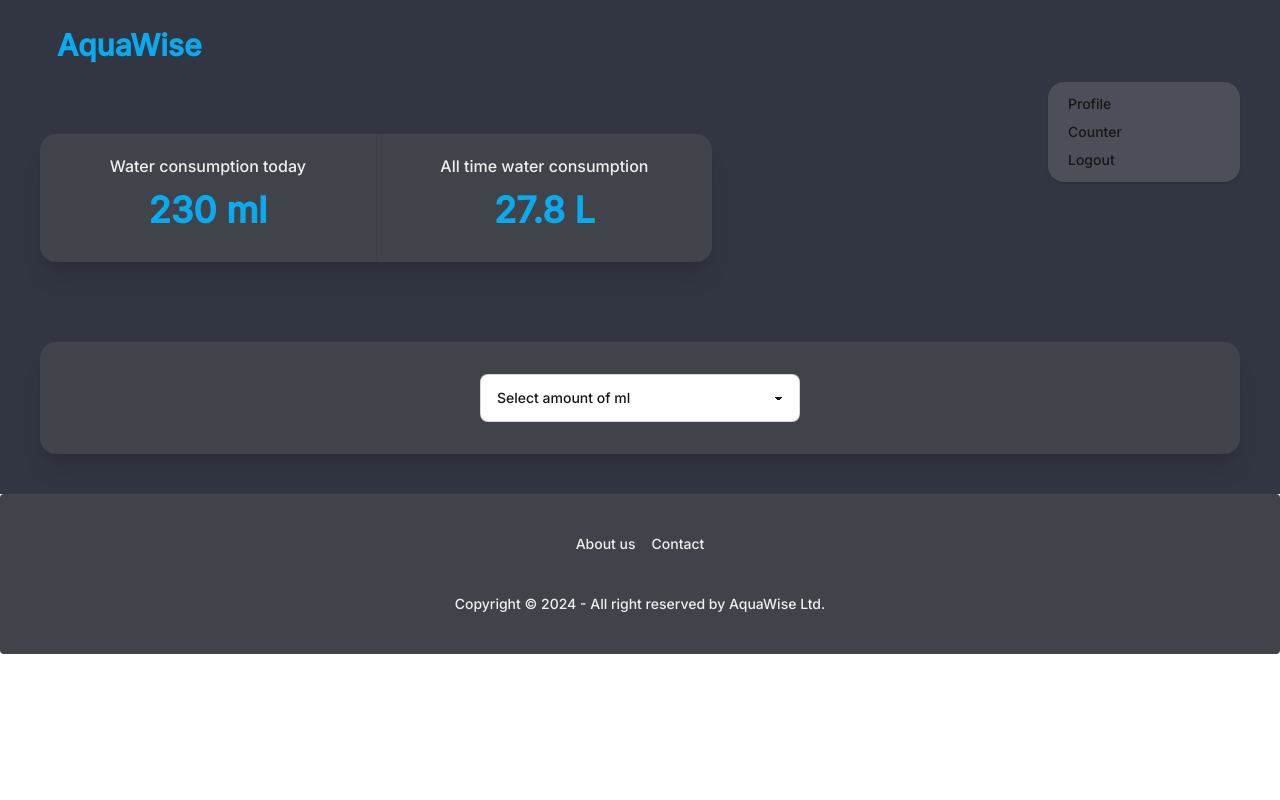
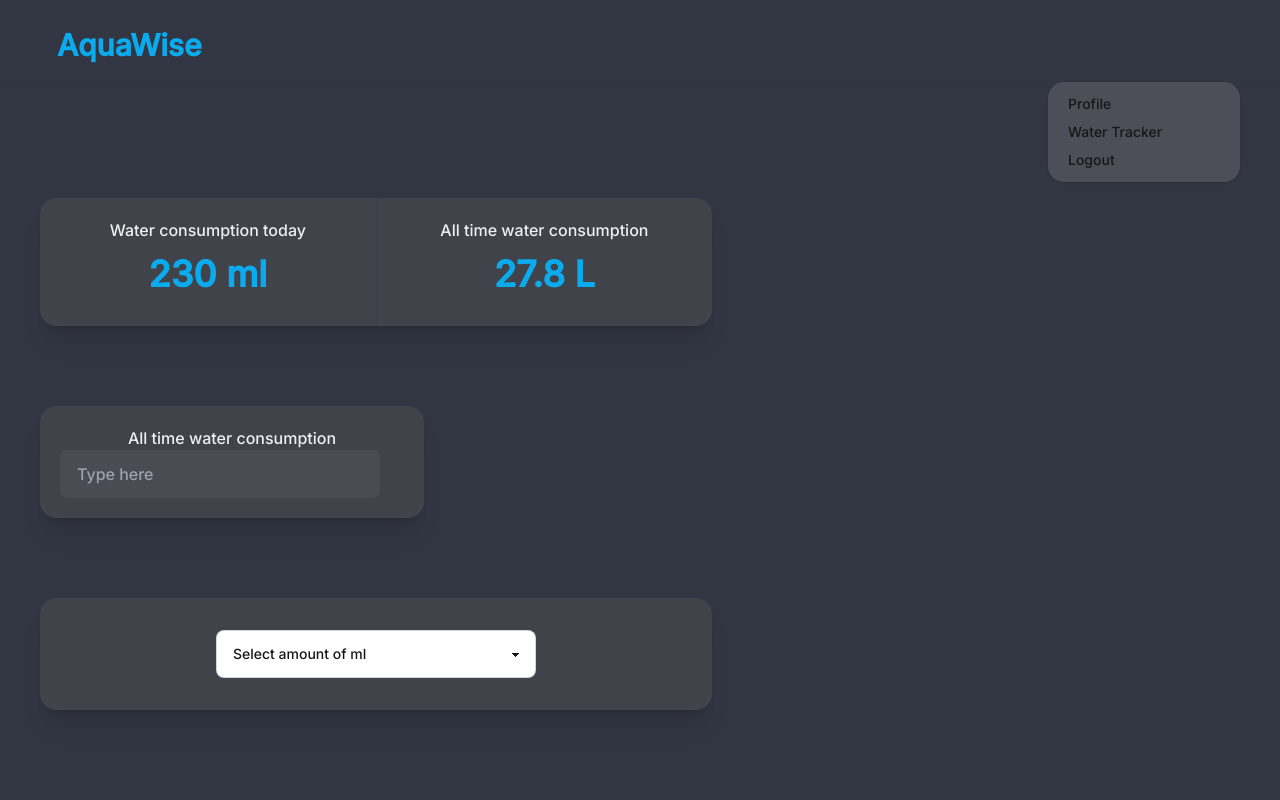
Before and after one commit to dexterz-m/aquawise, a Next.js app in the folder App/: page /tracker in a window 1280 px wide. Both pictures are taken after a click on the button 1216 px from the left and 44 px from the top of the page. Shown: the top 800 px of the page. Built offline with nearby package versions, Linux system fonts and the light colour scheme.

Commit message:
Small fixes

```diff
--- a/App/app/page.js
+++ b/App/app/page.js
@@ -1,11 +1,11 @@
 import Footer from "../components/Footer";
-import PreHeader from "../components/PreHeader";
+import Header from "../components/Header";
 import Hero from "../components/Hero";
 
 export default function Home() {
   return (
     <div className="text-black-haze-100">
-      <PreHeader/>
+      <Header/>
       <div className="flex w-full flex-col bg-tuna-900 ">
         <div className="divider mt-0 mb-0"></div>
       </div>
--- a/App/components/Header.jsx
+++ b/App/components/Header.jsx
@@ -21,11 +21,11 @@ const Header = () => {
             tabIndex={0}
             className="menu menu-sm dropdown-content bg-shuttle-gray-700 rounded-box z-[1] mt-3 w-48 p-2 shadow">
             <li>
-              <a>Profile</a>
+              <Link href={"/profile"}>Profile</Link>
             </li>
 
             <li>
-              <a>Counter</a>
+              <Link href={"/tracker"}>Water Tracker</Link>
             </li>
 
             <li>
--- a/App/components/Tracker.jsx
+++ b/App/components/Tracker.jsx
@@ -10,20 +10,27 @@ const Tracker = () => {
 
   return (
     <div className='bg-tuna-900 p-10'>
-      <div className="stats flex bg-shuttle-gray-800 text-primary-content h-32 max-w-2xl shadow-xl">
+      <div className="stats flex bg-shuttle-gray-800 text-primary-content h-32 max-w-2xl shadow-xl mt-16">
         <div className="stat p-5">
-          <div className="stat-title text-black-haze-100 text-center">Water consumption today</div>
+          <div className="stat-title text-black-haze-100 text-center overflow-auto">Water consumption today</div>
           <div className="stat-value text-anakiwa-500 text-center">230 ml</div>
         </div>
 
         <div className="stat p-5">
-          <div className="stat-title text-black-haze-100 text-center">All time water consumption</div>
+          <div className="stat-title text-black-haze-100 text-center overflow-auto">All time water consumption</div>
           <div className="stat-value text-anakiwa-500 text-center">27.8 L</div>
         </div>
       </div>
 
+      <div className="card bg-shuttle-gray-800 w-96 shadow-xl mt-20">
+       <div className="stat p-5">
+          <div className="stat-title text-black-haze-100 text-center overflow-auto">All time water consumption</div>
+          <input type="text" placeholder="Type here" className="input input-ghost w-full max-w-xs" />
+        </div>
+      </div>
 
-      <div className="card bg-shuttle-gray-800 w-auto shadow-xl mt-20">
+
+      <div className="card bg-shuttle-gray-800 w-auto shadow-xl mt-20 max-w-2xl mb-20">
         <div className="card-body">
           <div className="card-actions justify-center">
             <select value={volume} onChange={(e) => setVolume(e.target.value)} className="select select-bordered w-full max-w-xs">
@@ -31,8 +38,8 @@ const Tracker = () => {
               <option disabled value={0}>Select amount of ml</option>
               <option value={240}>Glass of water ( 240 ml )</option>
               <option value={500}>Water Bottle ( 500 ml )</option>
-              <option value={0}></option>
-              <option value={0}></option>
+              <option value={200}>Plastic Water Cup ( 200 ml )</option>
+              <option value={750}>Sports Water Bottle ( 750 ml )</option>
 
             </select>
           </div>
```
Also changed, not shown: App/tailwind.config.js (indentation only).
